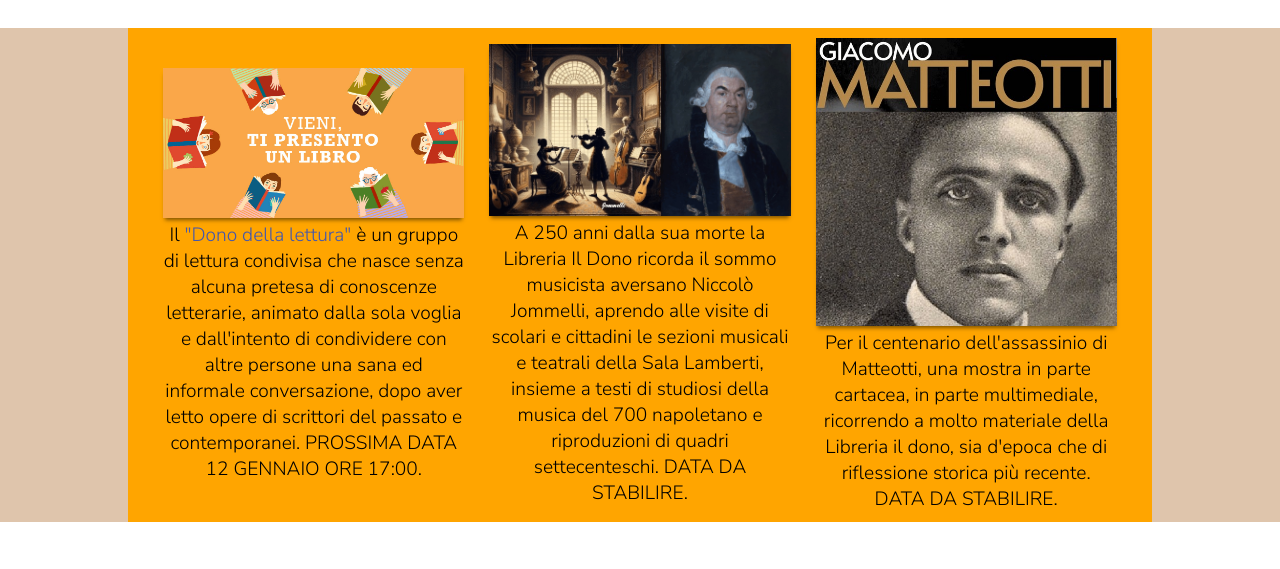
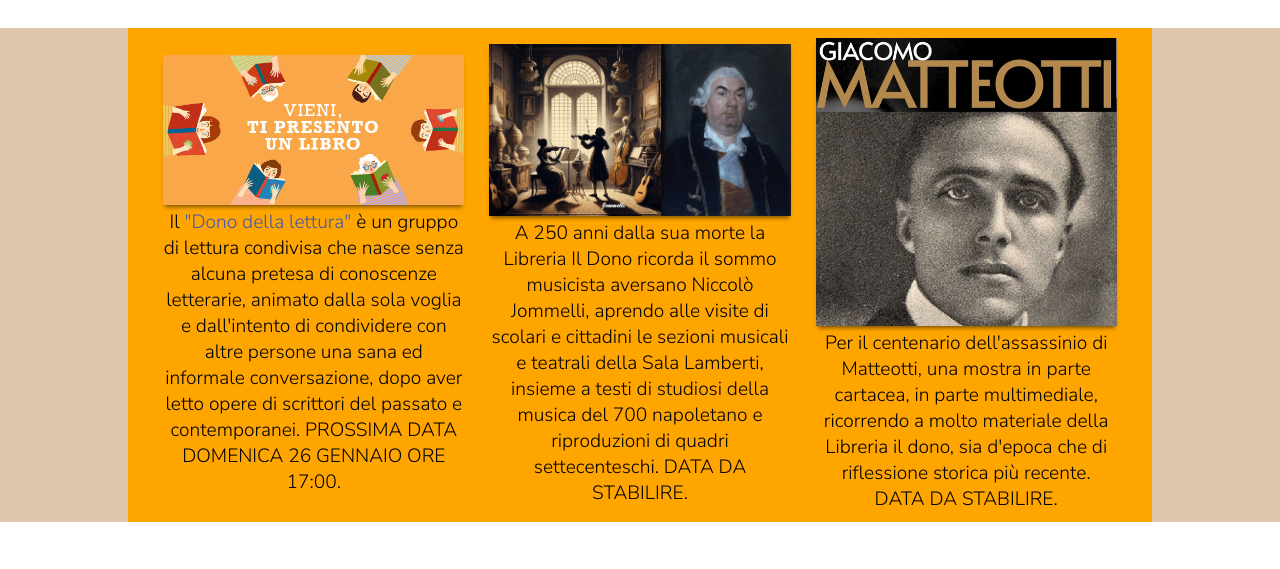
Before and after one commit to IlDono/LibreriaSocialeIlDono, a plain HTML site: page eventi.html in a window 1280 px wide. Shown: the part 196-765 px from the top of the page. Drawn offline with Linux system fonts and the light colour scheme.

Commit message:
Add files via upload

```diff
--- a/eventi.html
+++ b/eventi.html
@@ -34,7 +34,7 @@
             <img src="img-eventi/evento-nuovo-1.jpg" alt="">
           </div>
           <div class="testo">
-            <p>Il <a href="https://www.facebook.com/groups/691302977688234?locale=it_IT">"Dono della lettura"</a> è un gruppo di lettura condivisa che nasce senza alcuna pretesa di conoscenze letterarie, animato dalla sola voglia e dall'intento di condividere con altre persone una sana ed informale conversazione, dopo aver letto opere di scrittori del passato e contemporanei. PROSSIMA DATA 12 GENNAIO ORE 17:00.</p>
+            <p>Il <a href="https://www.facebook.com/groups/691302977688234?locale=it_IT">"Dono della lettura"</a> è un gruppo di lettura condivisa che nasce senza alcuna pretesa di conoscenze letterarie, animato dalla sola voglia e dall'intento di condividere con altre persone una sana ed informale conversazione, dopo aver letto opere di scrittori del passato e contemporanei. PROSSIMA DATA DOMENICA 26 GENNAIO ORE 17:00.</p>
           </div>
         </div>
 
```
